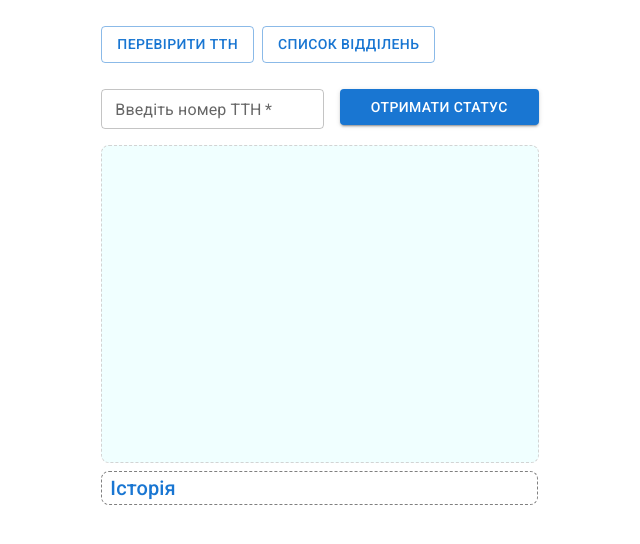
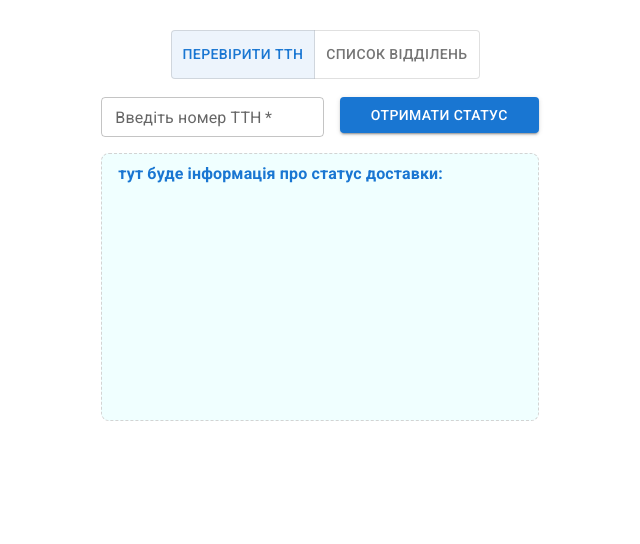
Before and after one commit to Zhenya-Plyasova/SameITApp, a React (Create React App) app: page /#/ in a window 1280 px wide. Shown: the top 544 px of the page, without its empty margins (320-960 px from the left). Built offline with nearby package versions, Linux system fonts and the light colour scheme.

Commit message:
some styles is updated

```diff
--- a/src/components/CheckTTN/CheckTTN.jsx
+++ b/src/components/CheckTTN/CheckTTN.jsx
@@ -51,7 +51,7 @@ export default function CheckTTN() {
   };
 
   return (
-    <>
+    <div>
       <Box>
         <SearchBar
           label="Введіть номер ТТН"
@@ -67,6 +67,6 @@ export default function CheckTTN() {
         onClick={removeTtnList}
         onButtonClick={onButtonClick}
       />
-    </>
+    </div>
   );
 }
--- a/src/components/History/History.jsx
+++ b/src/components/History/History.jsx
@@ -1,27 +1,71 @@
 import Box from '@mui/material/Box';
 import Button from '@mui/material/Button';
-import { Typography } from '@mui/material';
 import { TtnList } from 'components/TtnList';
+import * as React from 'react';
+import SwipeableDrawer from '@mui/material/SwipeableDrawer';
 
 export default function HistoryBlock({ ttnList, onClick, onButtonClick }) {
-  return (
+
+  const [state, setState] = React.useState({
+    top: false,
+    left: false,
+    bottom: false,
+    right: false,
+  });
+
+  const toggleDrawer = (anchor, open) => event => {
+    if (
+      event &&
+      event.type === 'keydown' &&
+      (event.key === 'Tab' || event.key === 'Shift')
+    ) {
+      return;
+    }
+
+    setState({ ...state, [anchor]: open });
+  };
+
+  const list = anchor => (
     <Box
       sx={{
-        m: 1,
+        m: 3,
         border: '1px dashed grey',
         borderRadius: 2,
+        overflow: 'auto',
         maxWidth: 435,
+        width: anchor === 'top' || anchor === 'bottom' ? 'auto' : 250,
       }}
+      elevation={3}
+      role="presentation"
+      onClick={toggleDrawer(anchor, false)}
+      onKeyDown={toggleDrawer(anchor, false)}
     >
-      <Typography variant="h6" color="primary" sx={{ ml: 1 }}>
-        Історія
-      </Typography>
-      {ttnList.length>0 && (
+      {ttnList.length > 0 && (
         <>
           <TtnList ttnList={ttnList} onButtonClick={onButtonClick} />
-          <Button onClick={onClick}>Очистити</Button>
+          <Button sx={{ m: 1 }} onClick={onClick}>
+            Очистити
+          </Button>
         </>
       )}
     </Box>
   );
+
+  return (
+    <div>
+      {ttnList.length > 0 && (
+        <React.Fragment key={'right'}>
+          <Button onClick={toggleDrawer('right', true)}>{'Історія'}</Button>
+          <SwipeableDrawer
+            anchor={'right'}
+            open={state['right']}
+            onClose={toggleDrawer('right', false)}
+            onOpen={toggleDrawer('right', true)}
+          >
+            {list('right')}
+          </SwipeableDrawer>
+        </React.Fragment>
+      )}
+    </div>
+  );
 }
--- a/src/components/Layout/Layout.jsx
+++ b/src/components/Layout/Layout.jsx
@@ -4,17 +4,14 @@ import CircularIndeterminate from 'components/СircularIndeterminate';
 import { Navigation } from 'components/Navigation/Navigation';
 
 import css from './Layout.module.css';
-import { Container } from '@mui/material';
 
 export const Layout = () => {
   return (
-    <Container>
       <div className={css.mainWrapper}>
         <Navigation />
         <Suspense fallback={<CircularIndeterminate/>}>
           <Outlet />
         </Suspense>
       </div>
-    </Container>
   );
 };
--- a/src/components/Layout/Layout.module.css
+++ b/src/components/Layout/Layout.module.css
@@ -1,4 +1,6 @@
 .mainWrapper{
-display: block;
+display: flex;
+flex-direction: column;
+margin: 10px;
 justify-content: center;
 }
--- a/src/components/Navigation/Navigation.js
+++ b/src/components/Navigation/Navigation.js
@@ -1,22 +1,43 @@
-import { NavLink } from 'react-router-dom';
-import Button from '@mui/material/Button';
-// import css from './Navigation.module.css'
+import { NavLink, useLocation } from 'react-router-dom';
+import * as React from 'react';
+import { ToggleButtonGroup, ToggleButton } from '@mui/material';
 
 export const Navigation = () => {
+    const location = useLocation();
+
+    const [alignment, setAlignment] = React.useState('home');
+    React.useEffect(() => {
+      if (location.pathname === '/') {
+        setAlignment('home');
+      } else if (location.pathname === '/offices') {
+        setAlignment('offices');
+      }
+    }, [location]);
+      const handleChange = (event, newAlignment) => {
+        setAlignment(newAlignment);
+    };
+
   return (
-    <header >
-      <nav style={{paddingTop: 10, paddingBottom: 10}}>
-        <NavLink to="/" type="button">
-          <Button variant="outlined" sx={{m: 1}}>
-            Перевірити ТТН
-          </Button>
-        </NavLink>
-
-        <NavLink to="/offices">
-          <Button variant="outlined">
-            Список відділень
-          </Button>
-        </NavLink>
+    <header style={{ display: 'flex', justifyContent: 'center'}}>
+      <nav style={{ paddingTop: 20, paddingLeft: 10, paddingBottom: 10 }}>
+        <ToggleButtonGroup
+          color="primary"
+          value={alignment}
+          exclusive
+          onChange={handleChange}
+          aria-label="Platform"
+        >
+          <ToggleButton value="home">
+            <NavLink to="/" style={{ color: 'inherit' }}>
+              Перевірити ТТН
+            </NavLink>
+          </ToggleButton>
+          <ToggleButton value="offices" color="primary">
+            <NavLink to="/offices" style={{ color: 'inherit' }}>
+              Список відділень{' '}
+            </NavLink>
+          </ToggleButton>
+        </ToggleButtonGroup>
       </nav>
     </header>
   );
--- a/src/components/TTNStatus.jsx
+++ b/src/components/TTNStatus.jsx
@@ -44,8 +44,8 @@ export const TtnStatus = ({data, isLoading}) => {
       sx={{
         m: 1,
         p: 1,
-        maxWidth: 435,
-        height: 300,
+        maxWidth: 420,
+        height: 250,
         marginBottom: '8px',
         backgroundColor: 'azure',
         border: '1px dashed lightgrey',
@@ -56,18 +56,25 @@ export const TtnStatus = ({data, isLoading}) => {
         },
       }}
     >
-      {isLoading&&<CircularIndeterminate/>}
-      {data.Status && !isLoading&&(
+      {isLoading && <CircularIndeterminate />}
+      {!data.Status && !isLoading && (
+        <InformBlock header={'тут буде інформація про статус доставки'} />
+      )}
+      {data.Status && !isLoading && (
         <>
           <InformBlock header={'Статус'} value={data.Status} />
-                  {!negativeStatus&&(<><InformBlock
+          {!negativeStatus && (
+            <>
+              <InformBlock
                 header={'Відправлено'}
                 value={data.WarehouseSender}
               />
               <InformBlock
                 header={recipientHeader}
                 value={data.WarehouseRecipient}
-          /></>)}
+              />
+            </>
+          )}
         </>
       )}
     </Box>
--- a/src/components/TtnList.jsx
+++ b/src/components/TtnList.jsx
@@ -3,12 +3,13 @@ import Box from '@mui/material/Box';
 import List from '@mui/material/List';
 import ListItem from '@mui/material/ListItem';
 import ListItemButton from '@mui/material/ListItemButton';
+
 import ListItemText from '@mui/material/ListItemText';
 
 export const TtnList = ({ ttnList, onButtonClick }) => {
 
  return (
-   <Box sx={{ width: '100%', maxWidth: 360, bgcolor: 'background.paper' }}>
+   <Box sx={{justifyContent: 'center'}}>
      <nav aria-label="secondary mailbox folders">
        <List>
          {ttnList.map(ttnItem => (
--- a/src/pages/FindOffices.jsx
+++ b/src/pages/FindOffices.jsx
@@ -65,7 +65,14 @@ const FindOffices
 
     return (
       <>
-        <div>
+        <div
+          style={{
+            display: 'flex',
+            flexDirection: 'column',
+            justifyContent: 'center',
+            alignItems: 'center',
+          }}
+        >
           <SearchBar
             label="Оберіть насел. пункт"
             buttonText="знайти"
@@ -74,7 +81,7 @@ const FindOffices
         </div>
         {error && <p>Something went wrong...</p>}
         <OfficeList warehouses={warehouses} />
-        {isLoading && <CircularIndeterminate/>}
+        {isLoading && <CircularIndeterminate />}
       </>
     );
 };
--- a/src/pages/Home.jsx
+++ b/src/pages/Home.jsx
@@ -1,36 +1,11 @@
 import CheckTTN from 'components/CheckTTN/CheckTTN';
-// import { useEffect } from 'react';
-// import { getWarehouses } from 'servises/operations';
 
 const Home = () => {
-  // useEffect(() => {
-  //   const fetchTrackingData = async (number) => {
-  //     try {
-  //       const response = await getTrackingStatus(number);
-  //       console.log(response.data.data[0]);
-  //     } catch (error) {
-  //       console.log(error);
-  //     }
-  //   }
-  //   fetchTrackingData(`20400344966669`);
-  // }, [])
-
-  // useEffect(() => {
-  //   const fetchWarehousesData = async city => {
-  //     try {
-  //       const response = await getWarehouses(city);
-  //       console.log(response.data.data);
-  //     } catch (error) {
-  //       console.log(error);
-  //     }
-  //   };
-  //   fetchWarehousesData(`Київ`);
-  // }, []);
 
   return (
-    <>
+    <div style={{display: 'flex', flexDirection: 'column', justifyContent: 'center', alignItems: "center"}}>
       <CheckTTN />
-    </>
+    </div>
   );
 };
 
--- a/src/servises/operations.js
+++ b/src/servises/operations.js
@@ -1,5 +1,4 @@
 import axios from 'axios';
-// import { createAsyncThunk } from "@reduxjs/toolkit";
 
 axios.defaults.baseURL = 'https://api.novaposhta.ua/v2.0/json/';
 const apiKey = 'bc0aa8469883b07a40cd36b8052a0ae2';
```
Also changed, not shown: src/components/OfficeList/OfficeList.jsx (+42 -8 lines), 1 other file (tests, documents, lock files or other folders). Lines whose indentation alone changed are shown as unchanged.
